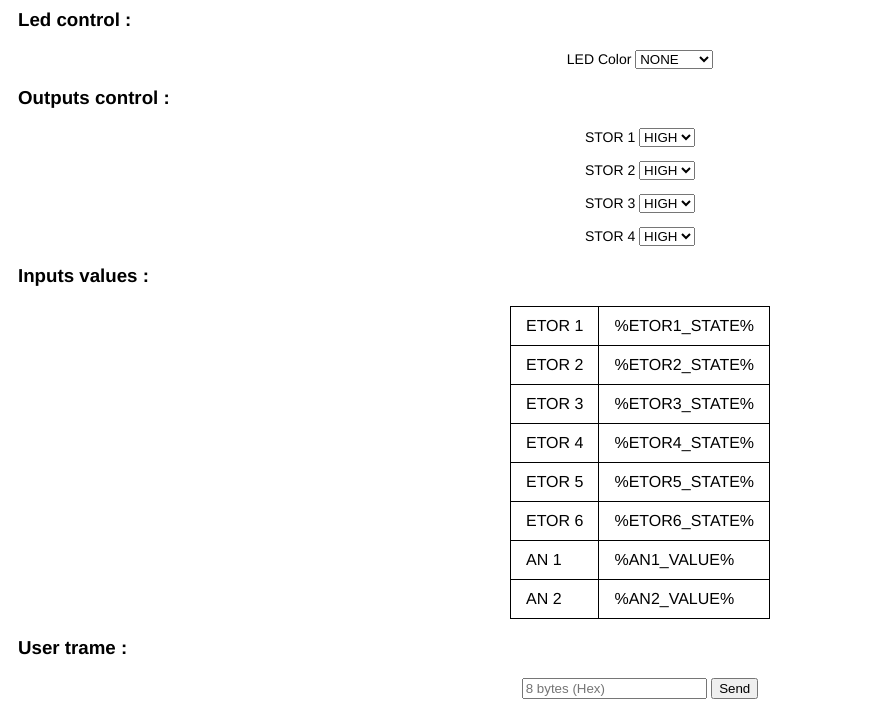
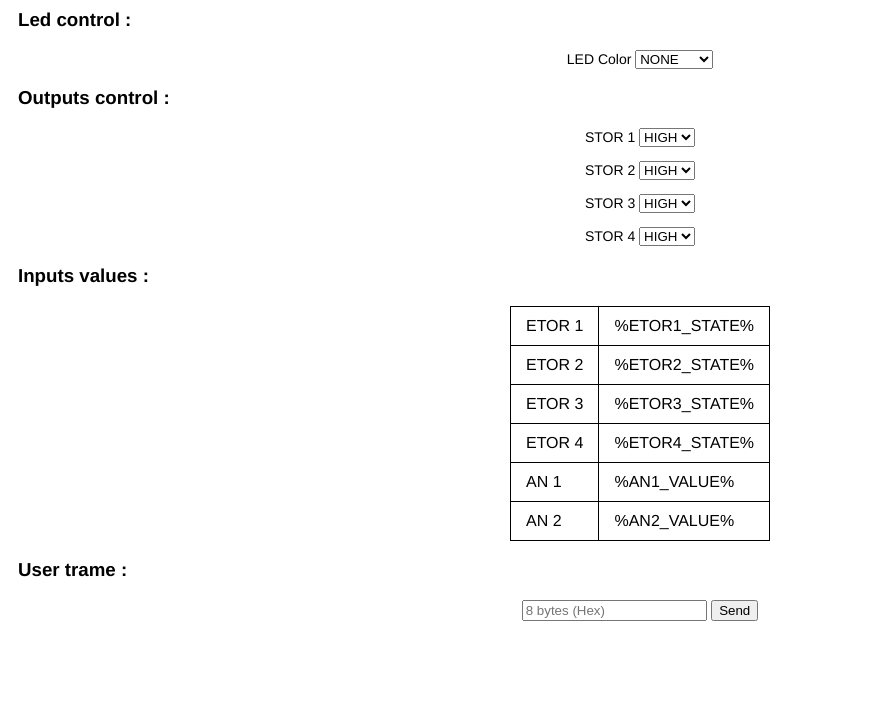
Before and after one commit to lefeuvre/ESP32, a plain HTML site: page data/index.html in a window 1280 px wide. Shown: the part 108-815 px from the top of the page, without its empty margins (0-885 px from the left). Drawn offline with Linux system fonts and the light colour scheme.

```diff
--- a/data/index.html
+++ b/data/index.html
@@ -69,14 +69,6 @@
 				<td>%ETOR4_STATE%</td>
 			</tr>
 			<tr>
-				<td>ETOR 5</td>
-				<td>%ETOR5_STATE%</td>
-			</tr>
-			<tr>
-				<td>ETOR 6</td>
-				<td>%ETOR6_STATE%</td>
-			</tr>
-			<tr>
 				<td>AN 1</td>
 				<td>%AN1_VALUE%</td>
 			</tr>
```
Also changed, not shown: 1 other file.
